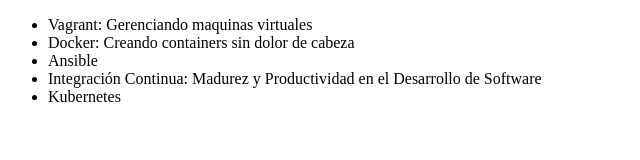
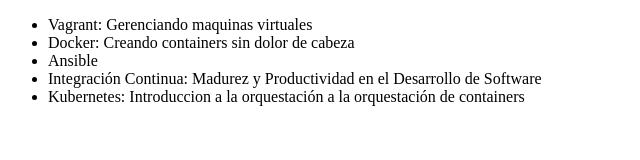
Before and after one commit to Luis11Gt/alura-git, a plain HTML site: page index.html in a window 1280 px wide. Shown: the whole page, without its empty margins (0-640 px from the left). Drawn offline with Linux system fonts and the light colour scheme.

Commit message:
Modificando el nombre del curso de Kubernetes

```diff
--- a/index.html
+++ b/index.html
@@ -10,7 +10,7 @@
             <li>Docker: Creando containers sin dolor de cabeza</li>
             <li>Ansible</li>
             <li>Integración Continua: Madurez y Productividad en el Desarrollo de Software</li>
-            <li> Kubernetes </li>
+            <li> Kubernetes: Introduccion a la orquestación a la orquestación de containers</li>
         </ul>
     </body>
 </html>
```
